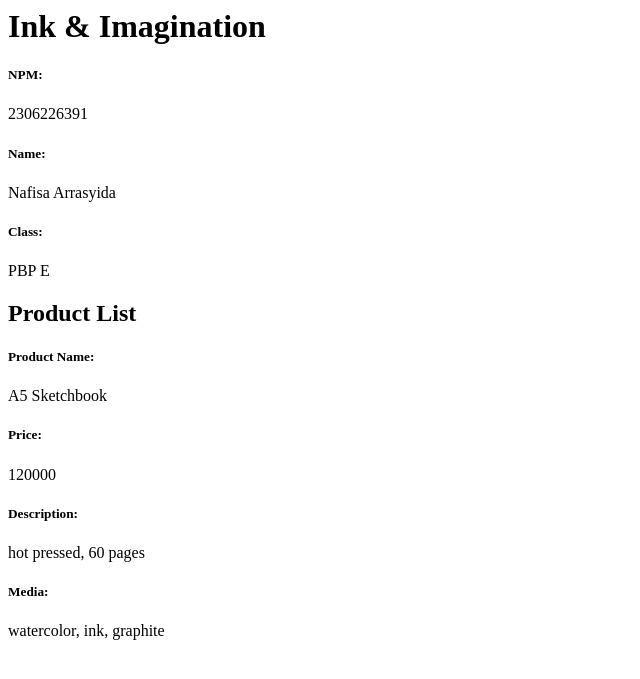
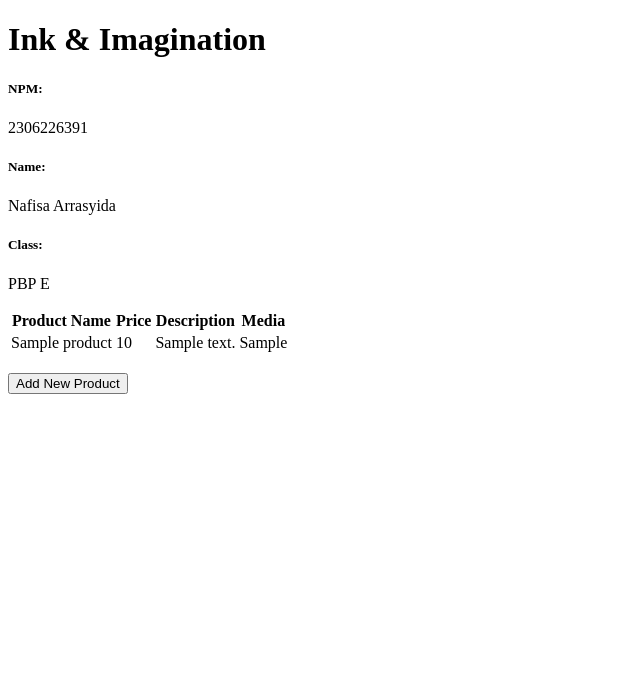
Before and after one commit to na-62/ink-and-imagination, a Django app: page / in a window 1280 px wide. Shown: the top 679 px of the page, without its empty margins (0-640 px from the left). Run offline with Django 5.2, Linux system fonts and the light colour scheme; tables that the repository leaves empty hold one stand-in row (values such as "Sample post").

Commit message:
added assignment 3 implementations

```diff
--- a/ink_and_imagination/settings.py
+++ b/ink_and_imagination/settings.py
@@ -55,7 +55,7 @@ ROOT_URLCONF = 'ink_and_imagination.urls'
 TEMPLATES = [
     {
         'BACKEND': 'django.template.backends.django.DjangoTemplates',
-        'DIRS': [],
+        'DIRS': [BASE_DIR / 'templates'],
         'APP_DIRS': True,
         'OPTIONS': {
             'context_processors': [
--- a/main/models.py
+++ b/main/models.py
@@ -1,6 +1,8 @@
 from django.db import models
+import uuid
 
 class Product(models.Model):
+    id = models.UUIDField(primary_key=True, default=uuid.uuid4, editable=False)
     name = models.CharField(max_length=255)
     price = models.IntegerField()
     description = models.TextField()
--- a/main/templates/main.html
+++ b/main/templates/main.html
@@ -1,11 +1,36 @@
+{% extends 'base.html' %}
+{% block content %}
 <h1>{{ app_name }}</h1>
 
 <h5>NPM: </h5> <p>{{ npm }}<p>
 <h5>Name: </h5> <p>{{ name }}</p>
 <h5>Class: </h5> <p>{{ class }}</p>
 
-<h2>Product List</h2>
-<h5>Product Name: </h5> <p>{{ product_name }}<p>
-<h5>Price: </h5> <p>{{ product_price }}</p>
-<h5>Description: </h5> <p>{{ product_description }}</p>
-<h5>Media: </h5> <p>{{ product_media }}</p>
+{% if not product_entries %}
+<p>Belum ada product pada ink & imagination.</p>
+{% else %}
+<table>
+  <tr>
+    <th>Product Name</th>
+    <th>Price</th>
+    <th>Description</th>
+    <th>Media</th>
+  </tr>
+
+  {% for product_entry in product_entries %}
+  <tr>
+    <td>{{product_entry.name}}</td>
+    <td>{{product_entry.price}}</td>
+    <td>{{product_entry.description}}</td>
+    <td>{{product_entry.media}}</td>
+  </tr>
+  {% endfor %}
+</table>
+{% endif %}
+
+<br />
+
+<a href="{% url 'main:create_product_entry' %}">
+  <button>Add New Product</button>
+</a>
+{% endblock content %}
--- a/main/urls.py
+++ b/main/urls.py
@@ -1,8 +1,13 @@
 from django.urls import path
-from main.views import show_main
+from main.views import show_main, create_product_entry, show_xml, show_json, show_xml_by_id, show_json_by_id
 
 app_name = 'main'
 
 urlpatterns = [
     path('', show_main, name='show_main'),
+    path('create-product-entry', create_product_entry, name='create_product_entry'),
+    path('xml/', show_xml, name='show_xml'),
+    path('json/', show_json, name='show_json'),
+    path('xml/<str:id>/', show_xml_by_id, name='show_xml_by_id'),
+    path('json/<str:id>/', show_json_by_id, name='show_json_by_id'),
 ]
--- a/main/views.py
+++ b/main/views.py
@@ -1,15 +1,44 @@
-from django.shortcuts import render
+from django.shortcuts import render, redirect
+from main.forms import ProductEntryForm
+from main.models import Product
+from django.http import HttpResponse
+from django.core import serializers
 
 def show_main(request):
+    product_entries = Product.objects.all()
+
     context = {
         'app_name' : 'Ink & Imagination',
         'npm' : '2306226391',
         'name': 'Nafisa Arrasyida',
         'class': 'PBP E',
-        'product_name':'A5 Sketchbook',
-        'product_price': 120000,
-        'product_description':'hot pressed, 60 pages',
-        'product_media':'watercolor, ink, graphite'
+        'product_entries': product_entries
     }
 
     return render(request, "main.html", context)
+
+def create_product_entry(request):
+    form = ProductEntryForm(request.POST or None)
+
+    if form.is_valid() and request.method == "POST":
+        form.save()
+        return redirect('main:show_main')
+
+    context = {'form': form}
+    return render(request, "create_product_entry.html", context)
+
+def show_xml(request):
+    data = Product.objects.all()
+    return HttpResponse(serializers.serialize("xml", data), content_type="application/xml")
+
+def show_json(request):
+    data = Product.objects.all()
+    return HttpResponse(serializers.serialize("json", data), content_type="application/json")
+
+def show_xml_by_id(request, id):
+    data = Product.objects.filter(pk=id)
+    return HttpResponse(serializers.serialize("xml", data), content_type="application/xml")
+
+def show_json_by_id(request, id):
+    data = Product.objects.filter(pk=id)
+    return HttpResponse(serializers.serialize("json", data), content_type="application/json")
--- /dev/null
+++ b/templates/base.html
@@ -0,0 +1,13 @@
+{% load static %}
+<!DOCTYPE html>
+<html lang="en">
+  <head>
+    <meta charset="UTF-8" />
+    <meta name="viewport" content="width=device-width, initial-scale=1.0" />
+    {% block meta %} {% endblock meta %}
+  </head>
+
+  <body>
+    {% block content %} {% endblock content %}
+  </body>
+</html>
```
Also changed, not shown: main/forms.py (added, +7 -0 lines), main/templates/create_product_entry.html (added, +18 -0 lines), main/migrations/0002_alter_product_id.py (added).
